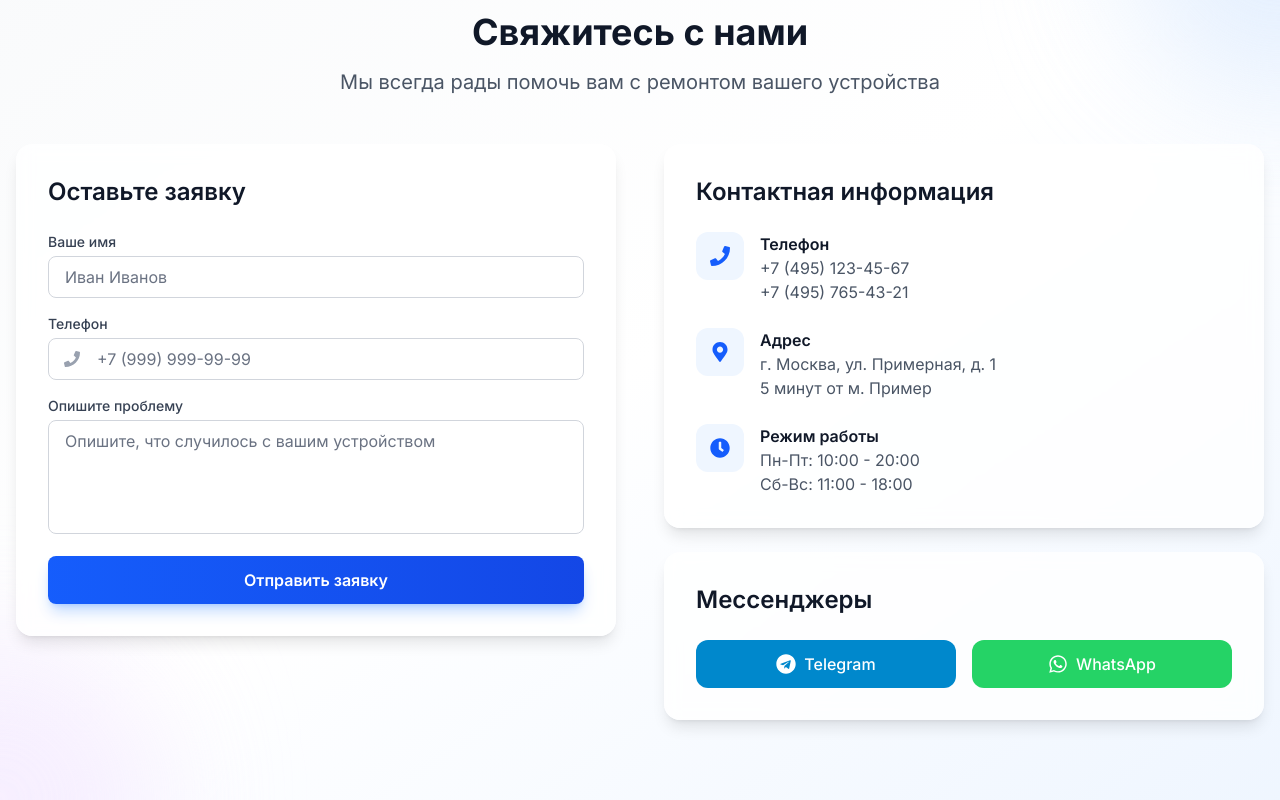
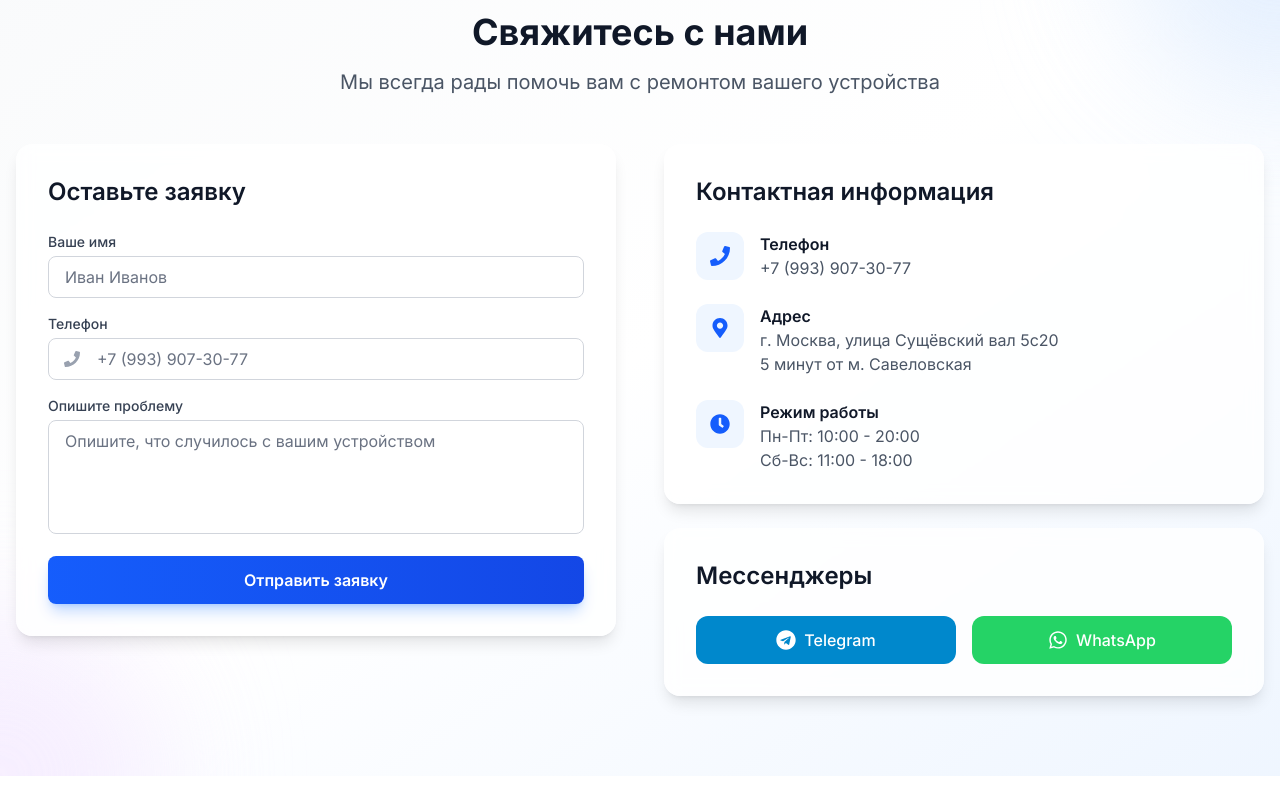
Before and after one commit to burkovmu/iskill-service, a Next.js app: page / in a window 1280 px wide. Shown: the part 5409-6209 px from the top of the page. After the commit the page ends 6185 px from the top, so only its background shows below. Built offline with nearby package versions, Linux system fonts and the light colour scheme.

Commit message:
Update: Обновлены контактные данные (адрес и телефон)

```diff
--- a/src/components/Contact.tsx
+++ b/src/components/Contact.tsx
@@ -60,7 +60,7 @@ export default function Contact() {
                       type="tel"
                       id="phone"
                       className="w-full pl-12 pr-4 py-2 border border-gray-300 rounded-lg focus:ring-2 focus:ring-blue-500 focus:border-transparent transition-colors text-gray-900 placeholder-gray-500"
-                      placeholder="+7 (999) 999-99-99"
+                      placeholder="+7 (993) 907-30-77"
                     />
                   </div>
                 </div>
@@ -106,8 +106,7 @@ export default function Contact() {
                   </div>
                   <div>
                     <h4 className="font-semibold text-gray-900">Телефон</h4>
-                    <p className="text-gray-600">+7 (495) 123-45-67</p>
-                    <p className="text-gray-600">+7 (495) 765-43-21</p>
+                    <p className="text-gray-600">+7 (993) 907-30-77</p>
                   </div>
                 </motion.div>
 
@@ -121,10 +120,10 @@ export default function Contact() {
                   <div>
                     <h4 className="font-semibold text-gray-900">Адрес</h4>
                     <p className="text-gray-600">
-                      г. Москва, ул. Примерная, д. 1
+                      г. Москва, улица Сущёвский вал 5с20
                     </p>
                     <p className="text-gray-600">
-                      5 минут от м. Пример
+                      5 минут от м. Савеловская
                     </p>
                   </div>
                 </motion.div>
--- a/src/components/Header.tsx
+++ b/src/components/Header.tsx
@@ -161,8 +161,8 @@ export default function Header() {
                     <div className="bg-gradient-to-r from-blue-600 to-blue-700 rounded-xl p-6 text-white">
                       <h4 className="font-semibold mb-2">Нужна помощь?</h4>
                       <p className="text-sm mb-4">Позвоните нам, и мы проконсультируем вас по любому вопросу</p>
-                      <a href="tel:+74951234567" className="inline-flex items-center justify-center w-full py-2 bg-white text-blue-600 rounded-lg font-medium">
-                        +7 (495) 123-45-67
+                      <a href="tel:+79939073077" className="inline-flex items-center justify-center w-full py-2 bg-white text-blue-600 rounded-lg font-medium">
+                        +7 (993) 907-30-77
                       </a>
                     </div>
                   </motion.div>
--- a/src/components/OrderModal.tsx
+++ b/src/components/OrderModal.tsx
@@ -99,7 +99,7 @@ export default function OrderModal({ isOpen, onClose }: OrderModalProps) {
                         value={formData.phone}
                         onChange={handleChange}
                         className="w-full pl-12 pr-4 py-2 border border-gray-300 rounded-lg focus:ring-2 focus:ring-blue-500 focus:border-transparent transition-colors text-gray-900 placeholder-gray-500"
-                        placeholder="+7 (999) 999-99-99"
+                        placeholder="+7 (993) 907-30-77"
                         required
                       />
                     </div>
```
